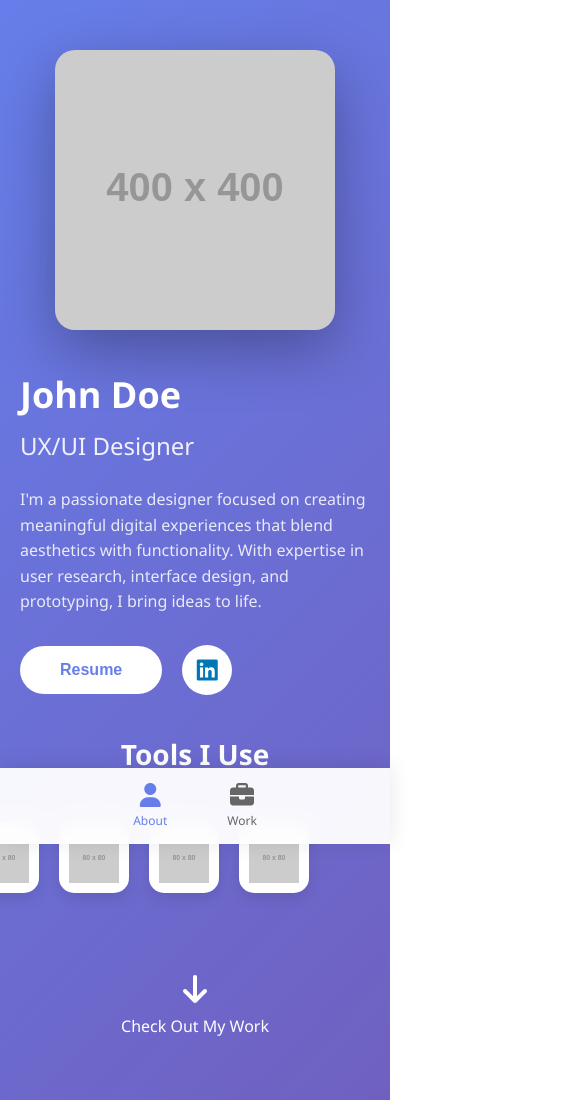
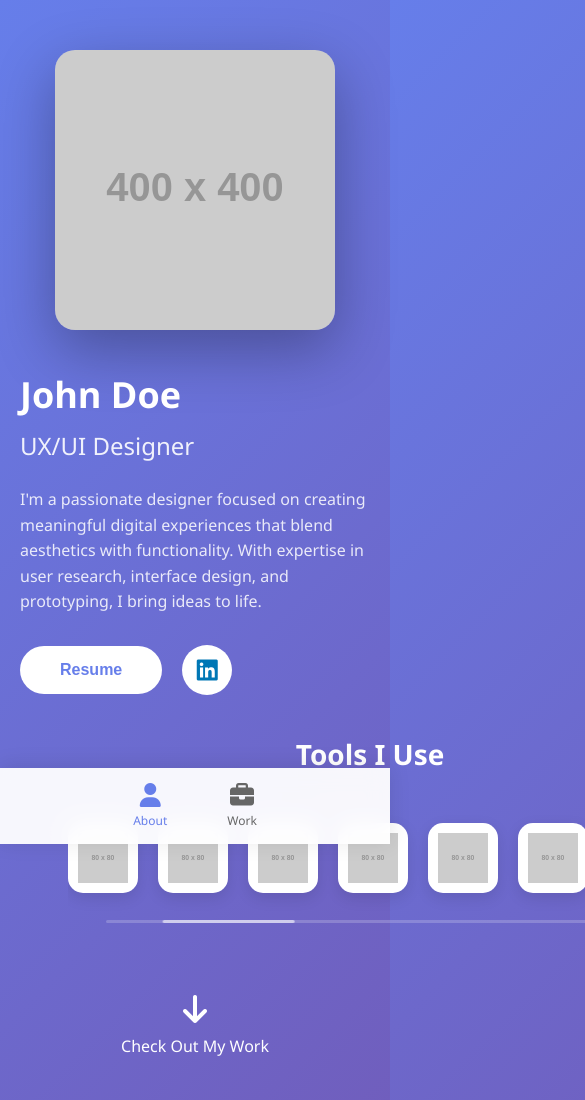
Before and after one commit to Brian33491/Portfolio, a plain HTML site: page index.html in a window 390 px wide. Shown: the top 1100 px of the page, 585 px wide, since content can reach past the window. Drawn offline with Linux system fonts and the light colour scheme; placeholder pictures from the web are drawn by us.

Commit message:
Fixed some bugs with the mobile and some adjustment of the the navs, and removed the footer

```diff
--- a/css/style.css
+++ b/css/style.css
@@ -119,6 +119,9 @@ body {
     min-height: 100vh;
     padding: 120px 50px 50px;
     position: relative;
+    display: flex;
+    flex-direction: column;
+    justify-content: center;
 }
 
 .about-container {
@@ -214,8 +217,10 @@ body {
 
 /* Tools Section */
 .tools-section {
-    max-width: 1200px;
+    max-width: 700px;
     margin: 80px auto 0;
+    position: relative;
+    padding: 0 20px;
 }
 
 .tools-section h3 {
@@ -223,18 +228,67 @@ body {
     color: white;
     margin-bottom: 30px;
     text-align: center;
+    width: 100%;
+}
+
+.tools-wrapper {
+    overflow: hidden;
+    position: relative;
+    padding: 0 10%;
 }
 
 .tools-container {
     display: flex;
     gap: 20px;
     overflow-x: auto;
-    padding: 20px 0;
-    animation: scroll 20s linear infinite;
+    padding: 20px 0 40px 0;
+    animation: scroll 40s linear infinite;
+    scrollbar-width: none;
+    -ms-overflow-style: none;
+    cursor: grab;
+    position: relative;
 }
 
-.tools-container:hover {
-    animation-play-state: paused;
+.tools-container::-webkit-scrollbar {
+    display: none;
+}
+
+.tools-container:active {
+    cursor: grabbing;
+}
+
+.scroll-bar-track {
+    position: absolute;
+    bottom: 10px;
+    left: 10%;
+    width: 80%;
+    height: 3px;
+    background: rgba(255, 255, 255, 0.2);
+    border-radius: 10px;
+    pointer-events: none;
+}
+
+.scroll-bar-indicator {
+    position: absolute;
+    bottom: 10px;
+    left: 10%;
+    width: 20%;
+    height: 3px;
+    background: rgba(255, 255, 255, 0.6);
+    border-radius: 10px;
+    animation: scrollIndicator 40s linear infinite;
+    z-index: 1;
+    pointer-events: none;
+    transition: transform 0.1s linear;
+}
+
+@keyframes scrollIndicator {
+    0% {
+        transform: translateX(0);
+    }
+    100% {
+        transform: translateX(300%);
+    }
 }
 
 @keyframes scroll {
@@ -254,13 +308,9 @@ body {
     display: flex;
     align-items: center;
     justify-content: center;
-    cursor: grab;
     transition: transform 0.3s;
     box-shadow: 0 5px 15px rgba(0, 0, 0, 0.1);
-}
-
-.tool-item:active {
-    cursor: grabbing;
+    flex-shrink: 0;
 }
 
 .tool-item:hover {
@@ -308,7 +358,7 @@ body {
 /* Work Section */
 .work-section {
     min-height: 100vh;
-    padding: 100px 0;
+    padding: 0;
     position: relative;
 }
 
@@ -412,7 +462,7 @@ body {
 /* Carousel Controls */
 .carousel-controls {
     position: absolute;
-    bottom: 50px;
+    bottom: 200px;
     left: 50%;
     transform: translateX(-50%);
     display: flex;
@@ -621,7 +671,7 @@ body {
     }
 
     .carousel-controls {
-        bottom: 30px;
+        bottom: 100px;
     }
 
     .project-details {
--- a/index.html
+++ b/index.html
@@ -61,6 +61,7 @@
             <!-- Tools Section -->
             <div class="tools-section">
                 <h3>Tools I Use</h3>
+                <div class="tools-wrapper">
                     <div class="tools-container" id="toolsContainer">
                         <div class="tool-item" draggable="true">
                             <img src="https://via.placeholder.com/80?text=Figma" alt="Figma">
@@ -80,6 +81,9 @@
                         <div class="tool-item" draggable="true">
                             <img src="https://via.placeholder.com/80?text=Sketch" alt="Sketch">
                         </div>
+                    </div>
+                    <div class="scroll-bar-track"></div>
+                    <div class="scroll-bar-indicator"></div>
                 </div>
             </div>
 
--- a/js/script.js
+++ b/js/script.js
@@ -48,6 +48,7 @@ document.querySelector('.scroll-indicator')?.addEventListener('click', () => {
 
 // Tools Container Drag Functionality
 const toolsContainer = document.getElementById('toolsContainer');
+const scrollBarIndicator = document.querySelector('.scroll-bar-indicator');
 let isDragging = false;
 let startX;
 let scrollLeft;
@@ -56,21 +57,40 @@ let scrollLeft;
 const tools = toolsContainer.innerHTML;
 toolsContainer.innerHTML = tools + tools;
 
+// Update scroll bar position based on container scroll
+function updateScrollBar() {
+    if (!toolsContainer || !scrollBarIndicator) return;
+
+    const scrollPercentage = toolsContainer.scrollLeft / (toolsContainer.scrollWidth - toolsContainer.clientWidth);
+    const maxTranslate = 300; // This matches the 300% in CSS animation
+    scrollBarIndicator.style.transform = `translateX(${scrollPercentage * maxTranslate}%)`;
+}
+
+toolsContainer.addEventListener('scroll', updateScrollBar);
+
 toolsContainer.addEventListener('mousedown', (e) => {
     isDragging = true;
     startX = e.pageX - toolsContainer.offsetLeft;
     scrollLeft = toolsContainer.scrollLeft;
     toolsContainer.style.cursor = 'grabbing';
+    toolsContainer.style.animationPlayState = 'paused';
+    scrollBarIndicator.style.animationPlayState = 'paused';
 });
 
 toolsContainer.addEventListener('mouseleave', () => {
-    isDragging = false;
-    toolsContainer.style.cursor = 'grab';
+    if (isDragging) {
+        isDragging = false;
+        toolsContainer.style.cursor = 'grab';
+        toolsContainer.style.animationPlayState = 'running';
+        scrollBarIndicator.style.animationPlayState = 'running';
+    }
 });
 
 toolsContainer.addEventListener('mouseup', () => {
     isDragging = false;
     toolsContainer.style.cursor = 'grab';
+    toolsContainer.style.animationPlayState = 'running';
+    scrollBarIndicator.style.animationPlayState = 'running';
 });
 
 toolsContainer.addEventListener('mousemove', (e) => {
@@ -81,16 +101,28 @@ toolsContainer.addEventListener('mousemove', (e) => {
     toolsContainer.scrollLeft = scrollLeft - walk;
 });
 
+toolsContainer.addEventListener('mouseenter', () => {
+    toolsContainer.style.animationPlayState = 'paused';
+    scrollBarIndicator.style.animationPlayState = 'paused';
+});
+
 // Touch events for mobile
 toolsContainer.addEventListener('touchstart', (e) => {
     startX = e.touches[0].pageX - toolsContainer.offsetLeft;
     scrollLeft = toolsContainer.scrollLeft;
+    toolsContainer.style.animationPlayState = 'paused';
+    scrollBarIndicator.style.animationPlayState = 'paused';
 });
 
 toolsContainer.addEventListener('touchmove', (e) => {
     const x = e.touches[0].pageX - toolsContainer.offsetLeft;
     const walk = (x - startX) * 2;
     toolsContainer.scrollLeft = scrollLeft - walk;
+});
+
+toolsContainer.addEventListener('touchend', () => {
+    toolsContainer.style.animationPlayState = 'running';
+    scrollBarIndicator.style.animationPlayState = 'running';
 });
 
 // Work Carousel Functionality
```
Lines whose indentation alone changed are shown as unchanged.
